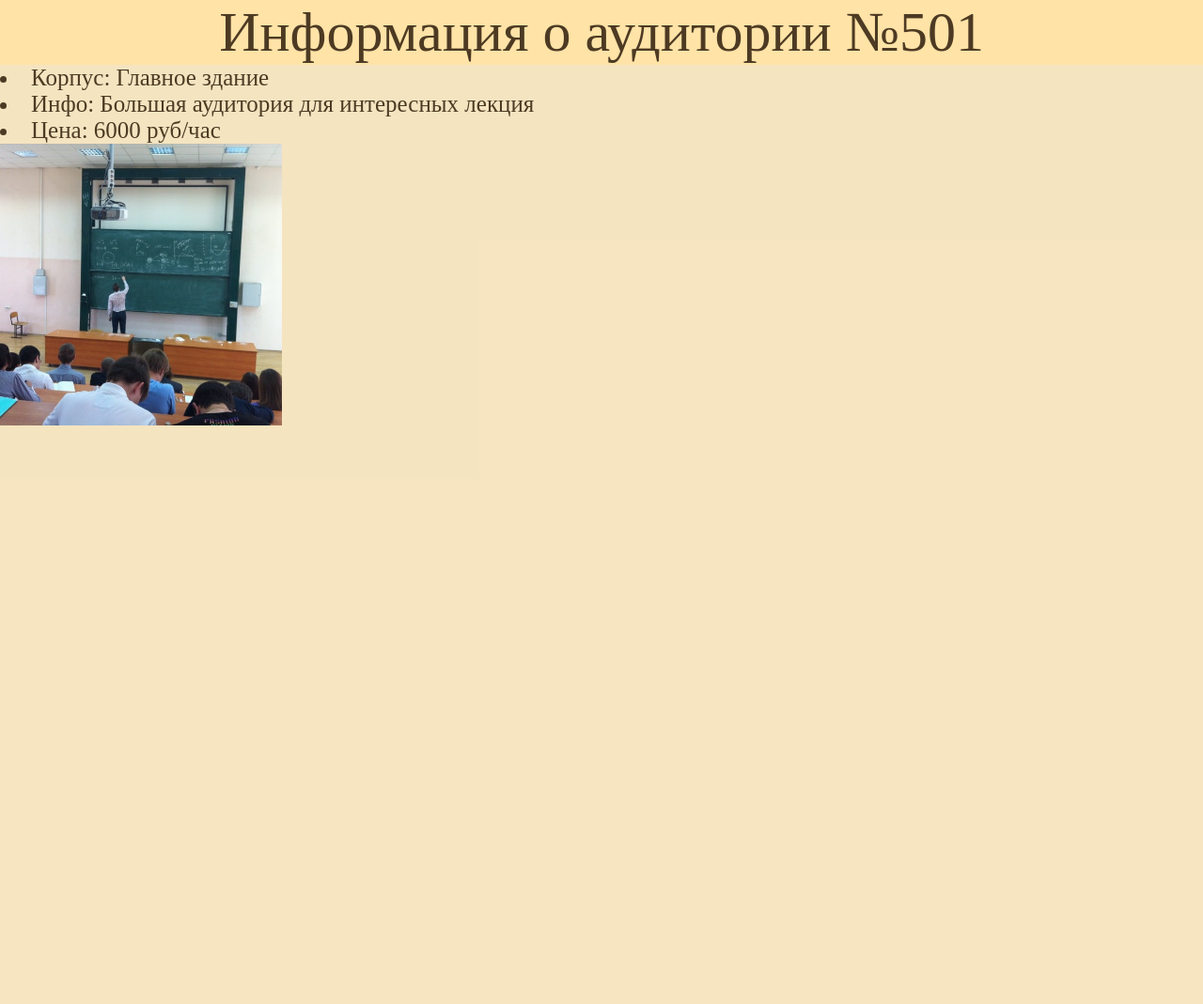
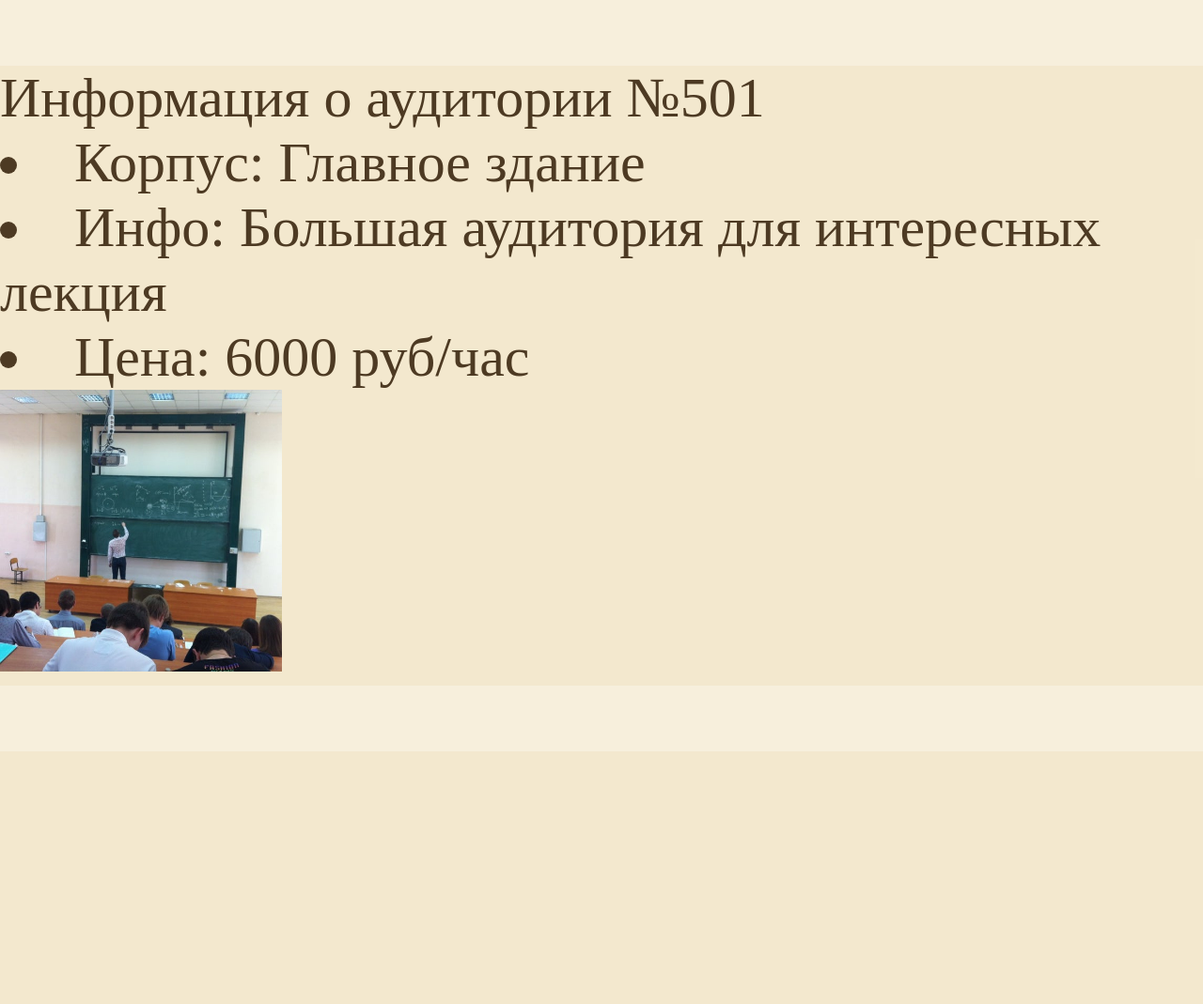
Before and after one commit to nastyakurzanova/University-backend, a Django app: page /order/501/ in a window 1280 px wide; the page is wider, and only the part inside the window is pictured. Shown: that part at 94% size. After the commit the page ends 800 px from the top of that part, so only its background shows below. Run offline with Django 4.2, Linux system fonts and the light colour scheme.

Commit message:
Все настроено и работает)

```diff
--- a/rip_lab1/pythonproject/static/css/examp.css
+++ b/rip_lab1/pythonproject/static/css/examp.css
@@ -7,11 +7,7 @@
     background-color: #f4e0b59b;
   }
 
-  .text{
-    font-size: 25px;
-    color: #4D3A23;
-    background-color: #f4e0b59b;
-  }
+
 
   .text_order{
     font-size: 25px;
@@ -24,6 +20,15 @@
     vertical-align: top;
   }
 
+  .text_big{
+    font-size: 60px;
+    color: #4D3A23;
+    background-color: #f2e5c69b;
+
+  }
+  .text{
+    font-size: 30px;
+  }
   .order-list{
     font-size: 30px;
     color: #4D3A23;
@@ -37,14 +42,14 @@
 
   .button[type="text"]{
     padding: 5px;
-    border:1px solid #FFE3A7;
+    border:1px solid  #f2e5c69b;
     border-radius: 3px;
   }
 
   .button[type="submit"]{
     padding: 5px 10px;
-    background-color: #FFE3A7;
-    color:#FFE3A7;
+    background-color:  #f2e5c69b;
+    color: #f2e5c69b;
     border: none;
     border-radius: 3px;
   }
@@ -52,13 +57,13 @@
   .search[type="text"]{
     padding: 5px;
     font-size: 20px;
-    background-color: #FFE3A7;
+    background-color:  #f2e5c69b;
   }
 
   .search[type="submit"]{
     padding: 5px 10px;
-    background-color: #FFE3A7;
-    color:#FFE3A7;
+    background-color:  #f2e5c69b;
+    color:#f2e5c69b;
     border: none;
     border-radius: 3px;
   }
@@ -71,7 +76,7 @@ a{
 .order-listtext{
   font-size: 60px;
   text-align: center;
-  text-emphasis-color:#4D3A23;;
+  text-emphasis-color:#4D3A23;
   color: #4D3A23;
   background-color: #FFE3A7;
 }
@@ -82,23 +87,90 @@ a{
 
 /*--------------------*/
 .order-div {
-    width: 395px;
-    height: 395px;
+    width: 390px;
+    height: 390px;
     display: inline-block;
-    margin-left: 20px;
-    margin-top: 10px;
+    margin-left: 30px;
+    margin-top: 30px;
     text-align: center;
     vertical-align: middle;
     transition: transform 0.2s ease-in-out;
     background-color: #f4e0b59b;
 }
+/*search*/
+
+:root {
+  --rad: .7rem;
+  --dur: .3s;
+  --color-dark: #4D3A23;
+  --color-light:  #f2e5c69b;
+  --color-brand: #f4e0b59b;
+  --font-fam: 'Lato', sans-serif;
+  --height: 5rem;
+  --btn-width: 6rem;
+  /* --bez: cubic-bezier(0, 0, 0.43, 1.49); */
+}
 
 
+body {background: var(#f4e0b59b); display: flex; align-items: center; justify-content: center; min-height: 100vh }
+html { box-sizing: border-box; height: 100%; font-size: 10px; } *, *::before, *::after { box-sizing: inherit; }
 
 
+form {
+  position: relative;
+  width: 30rem;
+  background: var(--color-brand);
+  border-radius: var(--rad);
+}
+input, button {
+  height: var(--height);
+  font-family: var(--font-fam);
+  border: 0;
+  color: var(#f4e0b59b);
+  font-size: 1.8rem;
+}
+input[type="search"] {
+  outline: 0;
+  width: 100%;
+  background: var(--color-light);
+  padding: 0 1.6rem;
+  border-radius: var(--rad);
+  appearance: none;
+  transition: all var(--dur) var(--bez);
+  z-index: 1;
+  position: relative;
+}
+button {
+  display: none;
+  position: absolute;
+  top: 0;
+  right: 0;
+  width: var(--btn-width);
+  font-weight: bold;
+  background: var(--color-brand);
+  border-radius: 0 var(--rad) var(--rad) 0;
+}
+input:not(:placeholder-shown) {
+  border-radius: var(--rad) 0 0 var(--rad);
+  width: calc(100% - var(--btn-width));
+  + button {
+    display: block;
+  }
+}
+label {
+  position: absolute;
+  clip: rect(1px, 1px, 1px, 1px);
+  padding: 0;
+  border: 0;
+  height: 1px;
+  width: 1px;
+  overflow: hidden;
+}
 
+
+/*button*/
 body {
-  background: #f4e0b59b;
+  background: #f2e5c69b;
   margin: 0;
   padding: 0;
 }
@@ -108,6 +180,7 @@ body {
   height: 100px;
   display: flex;
   align-items: center;
+  background: #f2e5c69b
  /*  justify-content: center; */
 }
 
@@ -120,7 +193,7 @@ button {
 
 .button-arounder {
   font-size: 2rem;
-  background: #FFE3A7;
+  background: #f2e5c69b;
   color: #4D3A23;
 
   box-shadow: 0 0px 0px #4D3A23;
--- a/rip_lab1/pythonproject/templates/order.html
+++ b/rip_lab1/pythonproject/templates/order.html
@@ -5,12 +5,14 @@
 {% block title %}Информация{{data.orders.title}} {% endblock %}
 
 {% block content %}
-<div class="order-listtext">Информация о аудитории №{{ data.id }} </div>
-<div class="text_order">
+<div class="text_big">
+Информация о аудитории №{{ data.id }}
+
     <li> Корпус: {{data.orders.definition.corpus}}  </li>
     <li> Инфо: {{data.orders.definition.info}}</li>
     <li> Цена: {{data.orders.definition.price}} руб/час</li>
+
     <img class="order-img" src="{% static data.orders.src %}" weight=300px height=300px alt="My image">
 {% endblock %}
+
 </div>
-</div>
```
Also changed, not shown: rip_lab1/pythonproject/templates/orders.html (+6 -5 lines).
